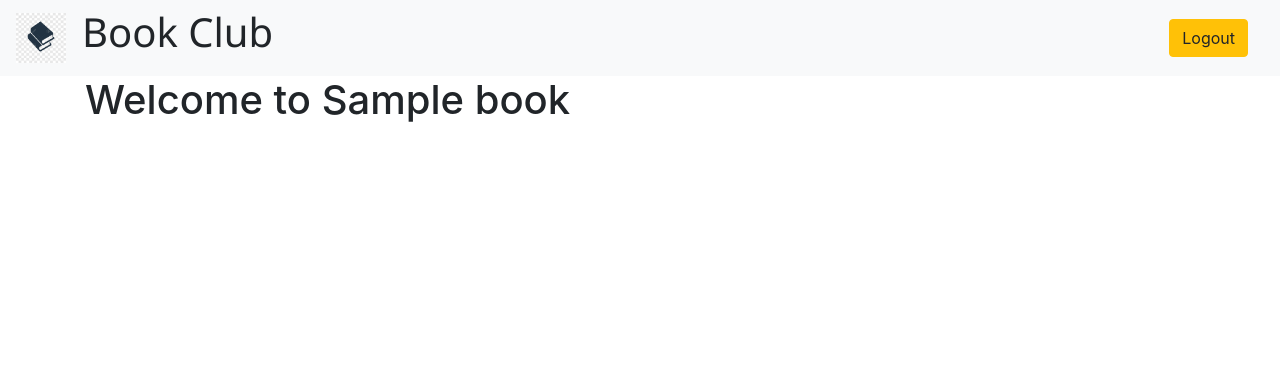
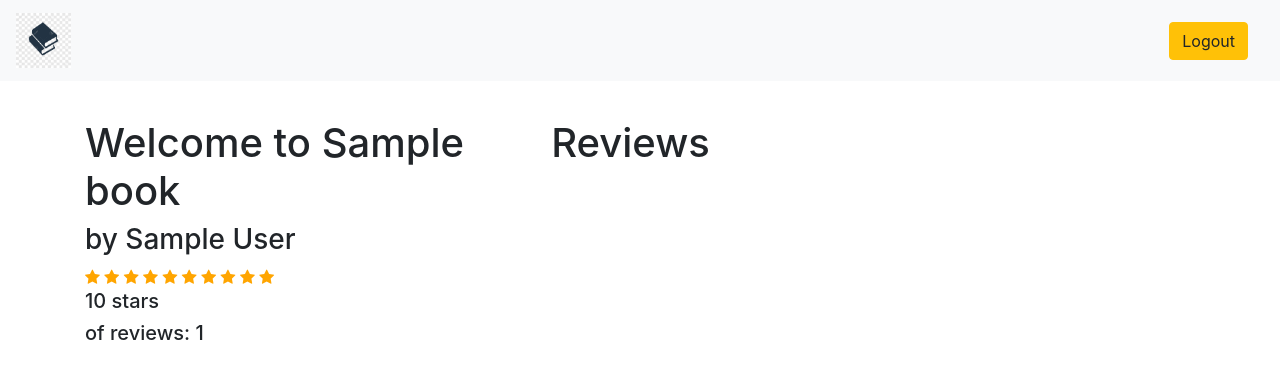
Before and after one commit to omerco1/the_book_club, a Python web app: template templates/book_profile.html in a window 1280 px wide. Shown: the top 379 px of the page. Run offline with Jinja, Linux system fonts and the light colour scheme; the template is opened without the code that fills it: most values are stand-ins (such as "Sample title", 1, 10 or a date in 2020); some libraries are stand-ins or nearby versions.

Commit message:
Goodreads API utilized to get average review on selected book on book profile, starting review implementation

```diff
--- a/static/styles/main.css
+++ b/static/styles/main.css
@@ -1,3 +1,7 @@
+.checked {
+    color: orange;
+}
+
 #login {
     background-color: blue;
 }
--- a/templates/book_profile.html
+++ b/templates/book_profile.html
@@ -4,7 +4,8 @@
         <title>  </title>
 
         <link rel="stylesheet" href="https://stackpath.bootstrapcdn.com/bootstrap/4.3.1/css/bootstrap.min.css" integrity="sha384-ggOyR0iXCbMQv3Xipma34MD+dH/1fQ784/j6cY/iJTQUOhcWr7x9JvoRxT2MZw1T" crossorigin="anonymous">
-        <link rel= "stylesheet" type= "text/css" href= "{{ url_for('static',filename='styles/main.css') }}">
+        <link rel="stylesheet" href="https://cdnjs.cloudflare.com/ajax/libs/font-awesome/4.7.0/css/font-awesome.min.css">
+        <link rel= "stylesheet" type= "text/css" href= "{{ url_for('static',filename='/static/styles/main.css') }}">
         <!-- <script src="{{ url_for('static',filename='javascriptFileName.js') }}"> </script> -->
         <!-- <link rel="stylesheet" href="https://cdn.jsdelivr.net/npm/bulma@0.8.0/css/bulma.min.css"> -->
         <!--  <script defer src="https://use.fontawesome.com/releases/v5.3.1/js/all.js"></script> -->
@@ -13,10 +14,10 @@
         <div style="align-content: center;">
             <nav class="navbar navbar-light bg-light">
                 <div style="display: flex;">
-                    <a class="navbar-brand" href="{{ url_for('home') }}">
-                        <img src="../static/img/book.jpg"  width="50" height="50" alt="">
+                    <a class="navbar-brand" href="{{ url_for('fetch_feed') }}">
+                        <img src="/static/img/book.jpg"  width="55" height="55" alt="">
                     </a>
-                    <h1 style="font-family: 'Segoe UI', Tahoma, Geneva, Verdana, sans-serif;">Book Club</h1>
+                    <!-- <h1 style="font-family: 'Segoe UI', Tahoma, Geneva, Verdana, sans-serif;">Book Club</h1> -->
                 </div>
                 <a class="navbar-brand" href="{{ url_for('sign_out') }}">
                     <button type="button" class="btn btn-warning">Logout</button>
@@ -24,9 +25,29 @@
             </nav>
         </div>
 
-        <div class='container'>
-            <h1> Welcome to {{ bp.book_data['title'] }}</h1>
+        <div class='container' style='padding-top: 3%;'>
+           <div style="display: grid; grid-gap: 2% 2%; grid-template-columns: 40% 50%">
+                <div>
+                    <h1> Welcome to {{ bp.book_data['title'] }}</h1>
+                    <h3> by {{ bp.book_data['author'] }}</h3>
 
+                    {% for i in range(1, (bp.average_review_int+1)) %}
+                        <span class="fa fa-star" style="color: orange;"></span>
+                    {% endfor %}
+                    {% for i in range(0, (5-bp.average_review_int)) %}
+                        <span class="fa fa-star"></span>
+                    {% endfor %}
+
+                    <h5> {{ bp.average_review }} stars </h5>
+                    <h5> of reviews: {{ bp.total_num_reviews }} </h5>
+                </div>
+                <div>
+                    <h1>Reviews</h1>
+
+
+
+                </div>
+            </div>
         </div>
 
     </body>
```
Also changed, not shown: application.py (+16 -0 lines).
